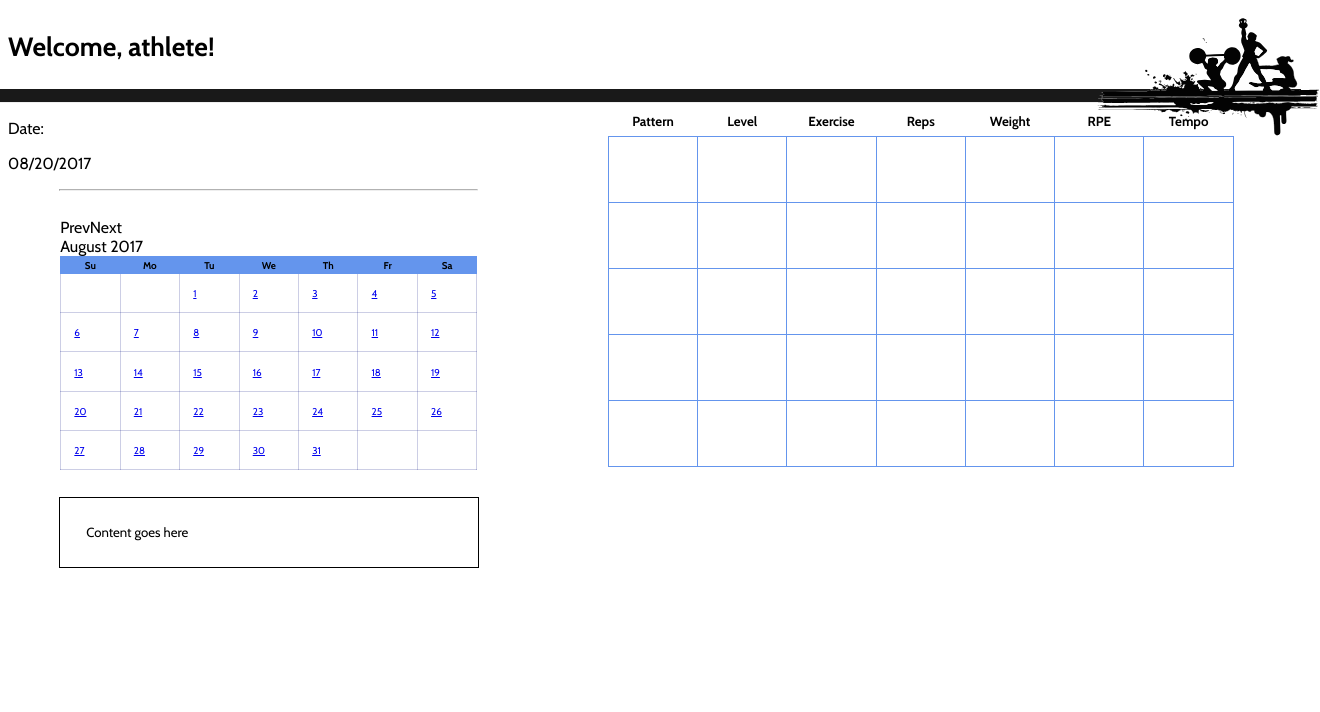
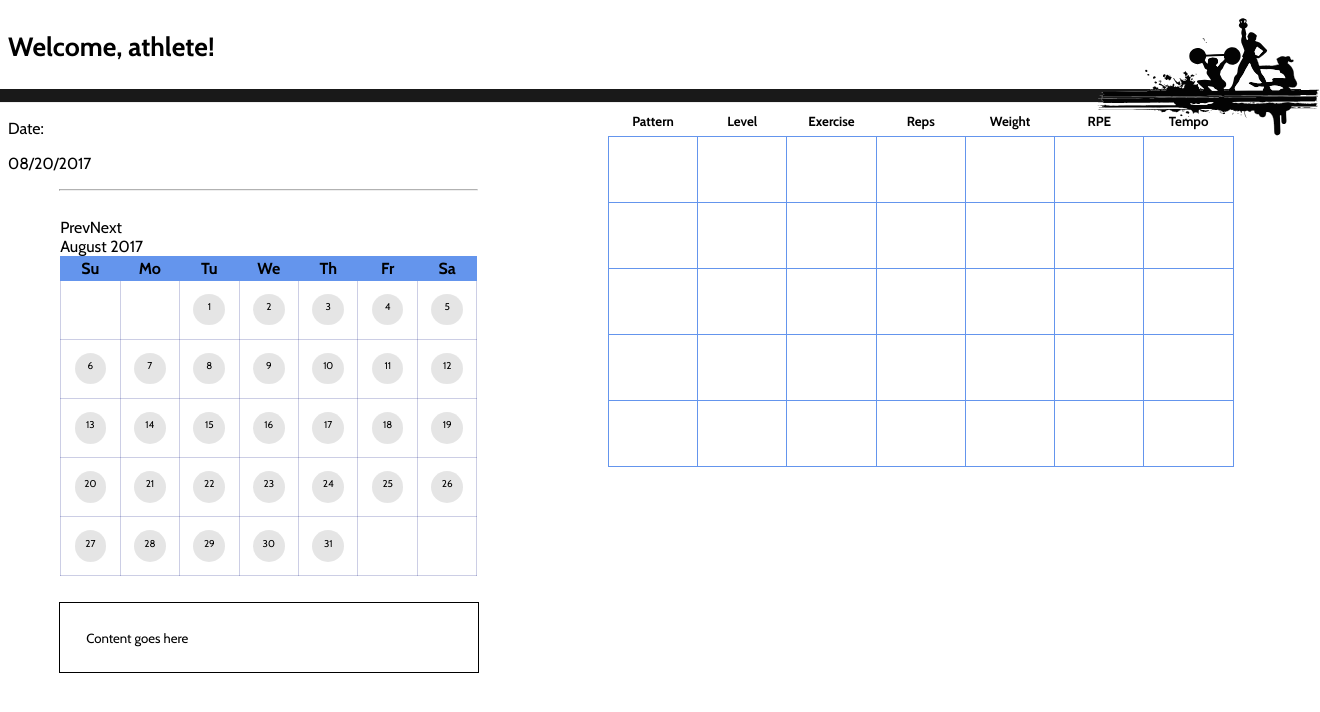
Before and after one commit to mc2147/Alloy_Strength, a Django app: page /userpage/ in a window 1320 px wide; the page is wider, and only the part inside the window is pictured. Shown: the top 712 px of that part. Run offline with Django 3.2, Linux system fonts and the light colour scheme; lists and menus that the app fills with data are empty; some libraries are stand-ins or nearby versions.

Commit message:
Committing changes before switching branches

```diff
--- a/static/userpage/userpage.css
+++ b/static/userpage/userpage.css
@@ -23,6 +23,10 @@ img {
 	width: 22.5%;
 	height: auto;
 	left: 80%;
+}
+
+table {
+	text-align: center;
 }
 
 .editable_div {
@@ -77,7 +81,6 @@ textarea:focus {
 }
 
 table.ui-datepicker-calendar{
-    font-size: 0.75vw;
     width: 100%;
     height: auto;
     border-collapse: collapse;
@@ -94,6 +97,20 @@ table.ui-datepicker-calendar th {
 	font-style: bold;
 	background-color: cornflowerblue;
 
+}
+
+.ui-state-default {
+	margin: 0 auto;
+	padding: 0.5vw;
+	text-decoration: none;
+	text-align: center;
+	display: inline-block;
+    height: 1.4vw;
+    width: 1.4vw;
+    font-size: 0.75vw;
+    border-radius: 50%;
+    background-color: rgba(0, 0, 0, 0.1);
+    color: black;
 }
 
 
```
Also changed, not shown: 1 other file.
